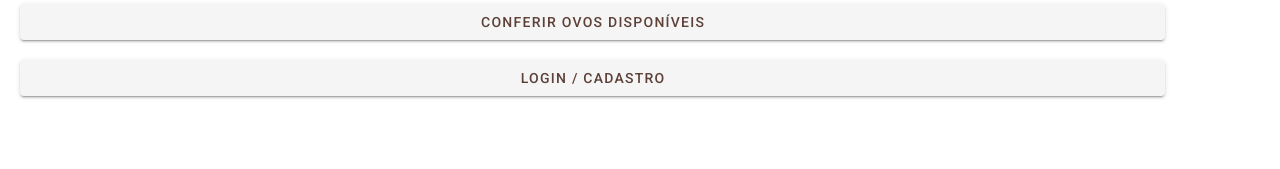
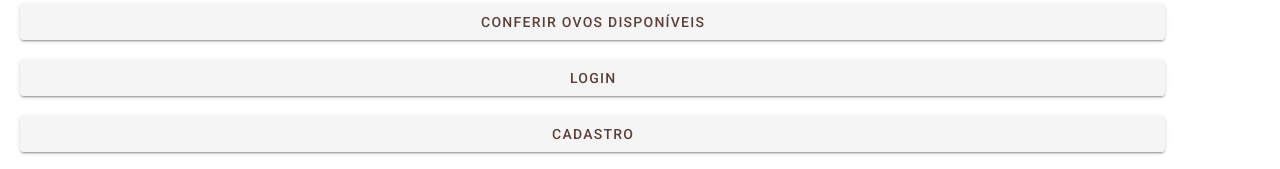
Before and after one commit to gabiaabreu/app_ovo_pascoa, a Vue app: page /login in a window 1280 px wide. Shown: the part 1129-1298 px from the top of the page. Before the commit the page ends 1245 px from the top, so only its background shows below. Built offline with nearby package versions, Linux system fonts and the light colour scheme.

Commit message:
Atualização Tela Inicial

```diff
--- a/src/views/TelaInicial.vue
+++ b/src/views/TelaInicial.vue
@@ -10,7 +10,8 @@
         A Delicias de Páscoa veio para revolucionar o e-commerce promovendo uma aproximação entre vendedores de ovos de Páscoa caseiros e potenciais compradores! De uma maneira mais intuitiva, prática e humana.</h4>
 
       <v-btn class="botao" to="/listaovos" color="brown--text text--darken-2" elevation="2">Conferir ovos disponíveis</v-btn>
-      <v-btn class="botao" to="/cadastro" color="brown--text text--darken-2" elevation="2">Login / Cadastro</v-btn>
+      <v-btn class="botao" to="/cadastro" color="brown--text text--darken-2" elevation="2">Login</v-btn>
+      <v-btn class="botao" to="/cadastro" color="brown--text text--darken-2" elevation="2">Cadastro</v-btn>
 
   </v-container>
 
```
